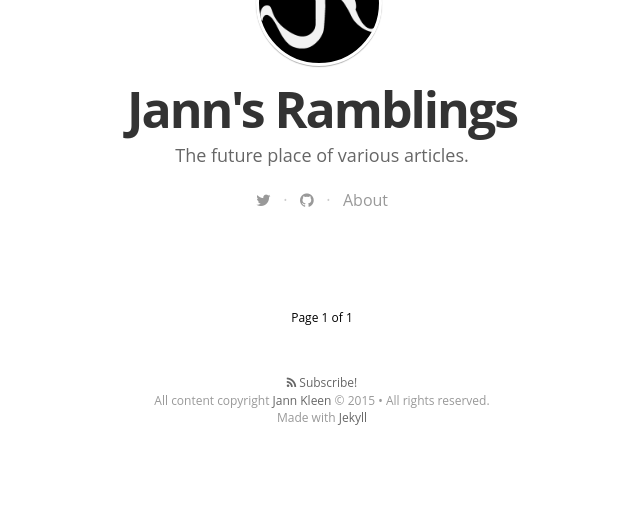
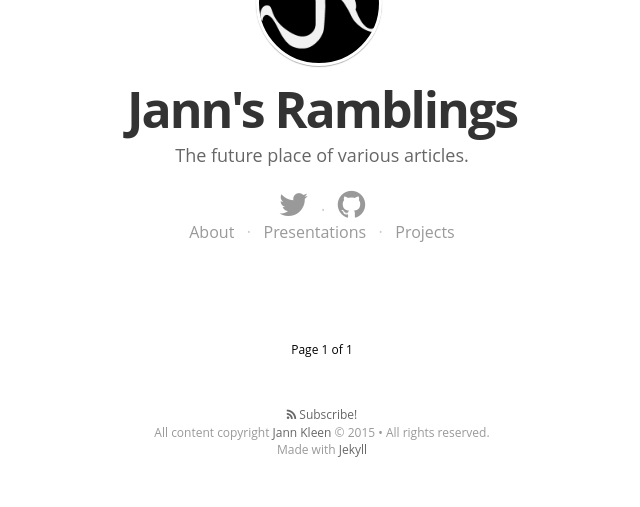
Before and after one commit to JannKleen/jannkleen, a Jekyll site: the page built from index.html, in a window 1280 px wide. Shown: the part 450-957 px from the top of the page, without its empty margins (318-958 px from the left). Built offline with Jekyll 4.4.1, drawn with Linux system fonts in a browser that asks for light colours; nearby versions of some CDN libraries; some web fonts are replaced; Markdown is read by kramdown in place of the engine named in the settings; the list of posts is cut into pages by our own code; before the commit the page ends 925 px from its top, so only the background shows below that.

Commit message:
added subpages
and some styling

```diff
--- a/index.html
+++ b/index.html
@@ -17,13 +17,18 @@ layout: default
     <div class="custom-links">
       {% for social in site.social %}
         {% if social.url %}
-            <a class="icon-{{ social.icon }}" href="{{ social.url }}" {% if social.desc %} title="{{ social.desc }}"{% endif %}">
-              <i class="fa fa-{{ social.icon }}"></i>
+            <a class="icon-{{ social.icon }}" href="{{ social.url }}" {% if social.desc %} title="{{ social.desc }}"{% endif %}>
+              <i class="fa fa-{{ social.icon }} fa-2x"></i>
             </a>
-            &nbsp;&nbsp;·&nbsp;&nbsp;
+            {% if forloop.last == false %}
+              &nbsp;&nbsp;·&nbsp;&nbsp;
+            {% endif %}
         {% endif %}
       {% endfor %}
-      <a href="/about/">About</a>
+      <br/>
+      <a href="/about/">About</a> &nbsp;&nbsp;·&nbsp;&nbsp;
+      <a href="/presentations/">Presentations</a> &nbsp;&nbsp;·&nbsp;&nbsp;
+      <a href="/projects/">Projects</a>
     </div>
 </header>
 
```
Also changed, not shown: about.md (+0 -12 lines), presentations.md (added, +5 -0 lines), projects.md (added, +5 -0 lines).
